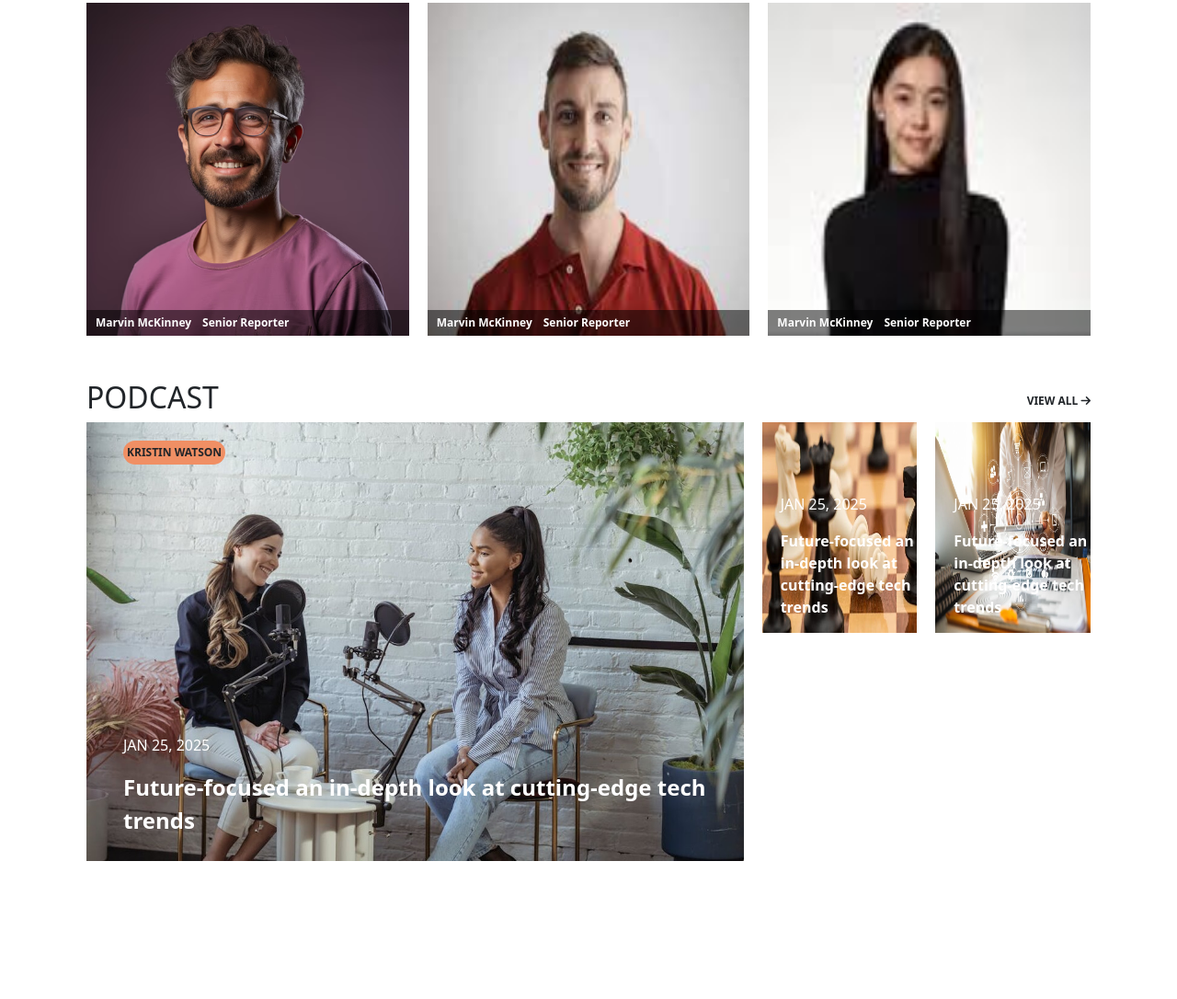
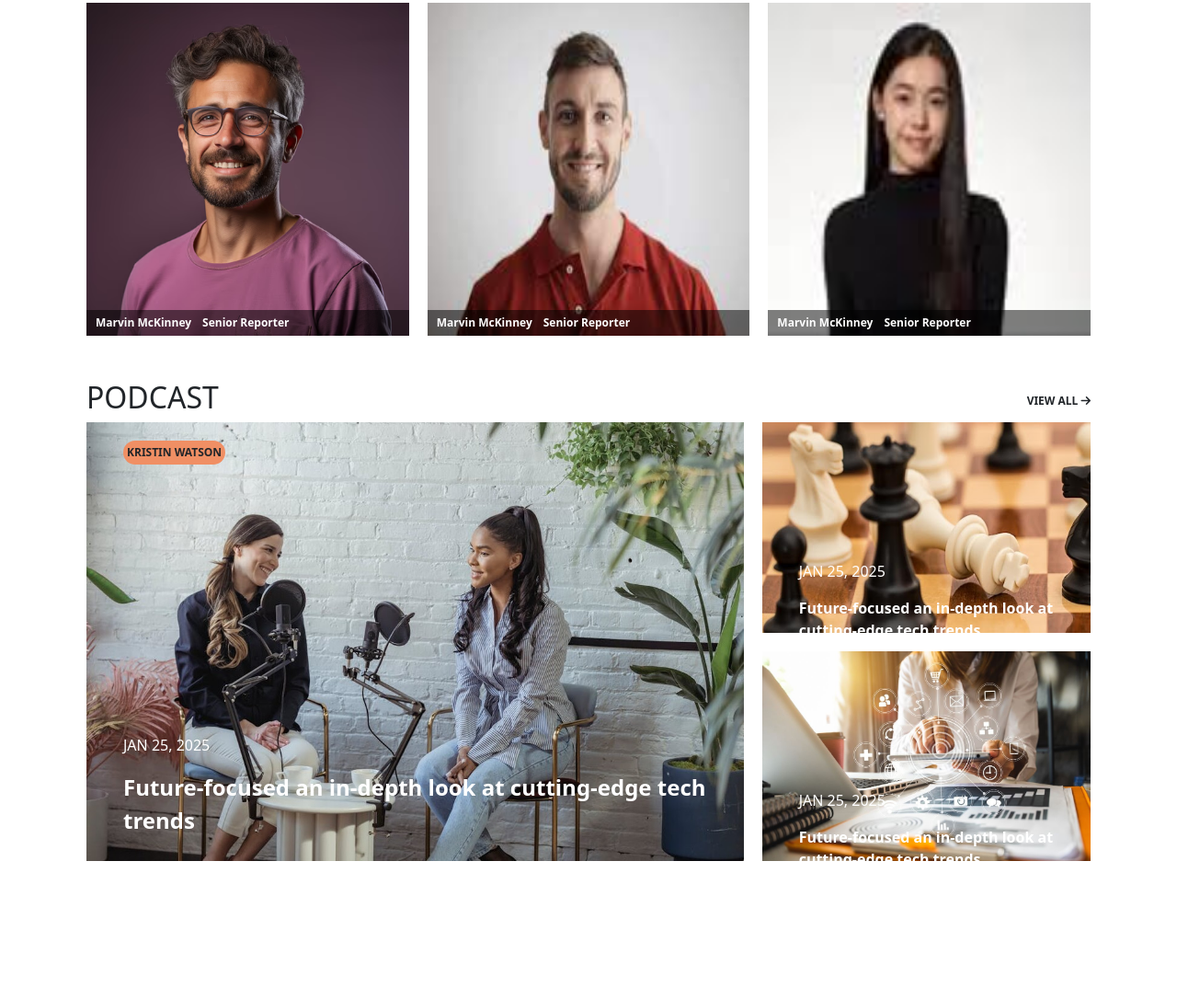
Before and after one commit to alifRayhanME/bootstrap-assignment, a plain HTML site: page index.html in a window 1280 px wide. Shown: the part 3350-4436 px from the top of the page at 92% size. Before the commit the page ends 4286 px from the top, so only its background shows below. Drawn offline with nearby package versions, Linux system fonts and the light colour scheme.

Commit message:
fix podcast section layout

```diff
--- a/index.html
+++ b/index.html
@@ -405,14 +405,14 @@
       <div class="podcast-second-col">
         <div class="position-relative">
           <img class="img-fluid w-100 h-100" src="images/chess.jpg" alt="chess">
-          <div class="position-absolute text-white" style="bottom: 0px; left: 20px;">
+          <div class="position-absolute text-white position">
           <p>JAN 25, 2025</p>
           <p class="fs-6 fw-semibold">Future-focused an in-depth look at cutting-edge tech trends</p>
         </div>
         </div>
         <div class="position-relative">
           <img class="img-fluid w-100 h-100" src="images/change.jpg" alt="change">
-          <div class="position-absolute text-white" style="bottom: 0px; left: 20px;">
+          <div class="position-absolute text-white position">
           <p>JAN 25, 2025</p>
           <p class="fs-6 fw-semibold">Future-focused an in-depth look at cutting-edge tech trends</p>
         </div>
--- a/style.css
+++ b/style.css
@@ -36,6 +36,10 @@
     grid-template-columns: 1fr 1fr;
     gap: 20px;
   }
+  .position{
+      top: 100px;
+      left: 40px;
+  }
 
 
 @media (min-width: 600px) {
@@ -46,6 +50,10 @@
   }
 }
 @media (min-width: 992px) {
+    .position{
+      top: 150px;
+      left: 40px;
+  }
   .editor {
     display: grid;
     grid-template-columns: 1fr 1fr;
@@ -54,14 +62,15 @@
   .latestnews {
     grid-template-columns: 1fr 1fr 2fr;
   }
-  .podcast{
-    display: grid;
+
+ .podcast {
     grid-template-columns: 2fr 1fr;
-    gap: 20px;
   }
   .podcast-second-col{
-    display: grid;
-    grid-template-rows: 1fr 1fr;
-    gap: 20px;
+    display: flex;
+    flex-direction: column;
+    div{
+      height: 100%;
+    }
   }
 }
```
